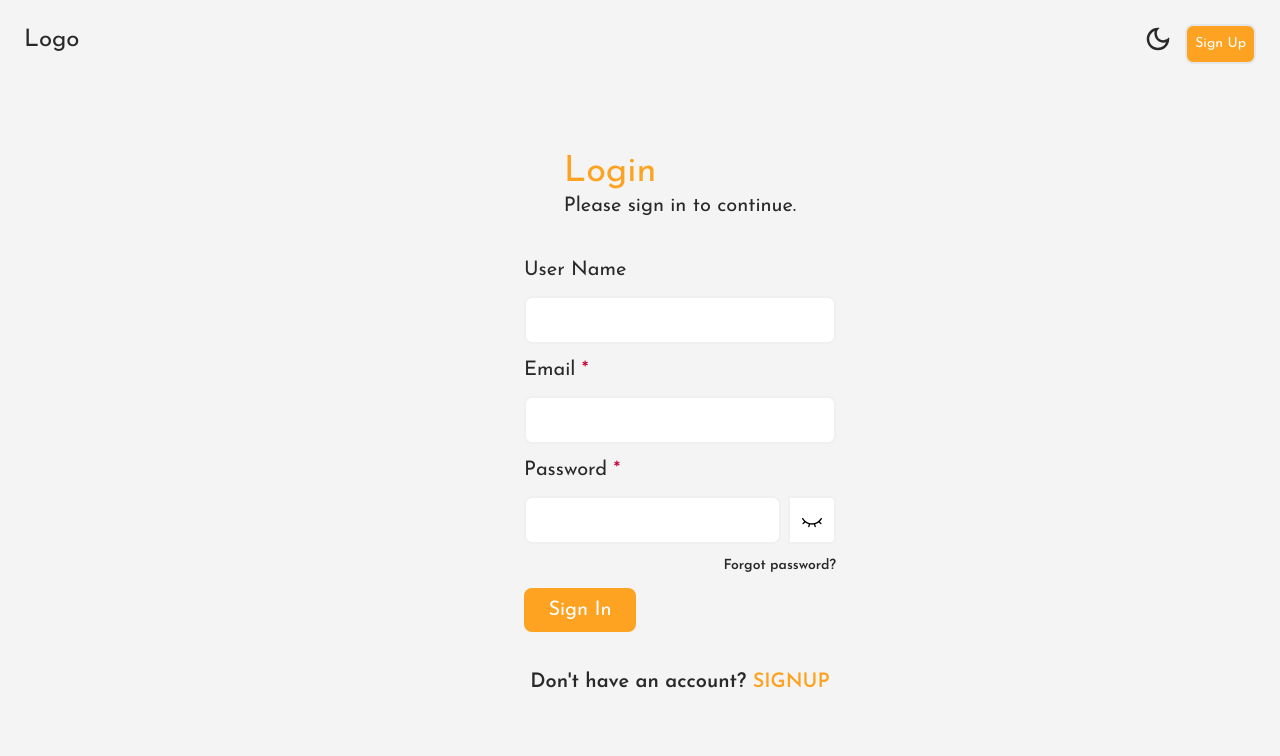
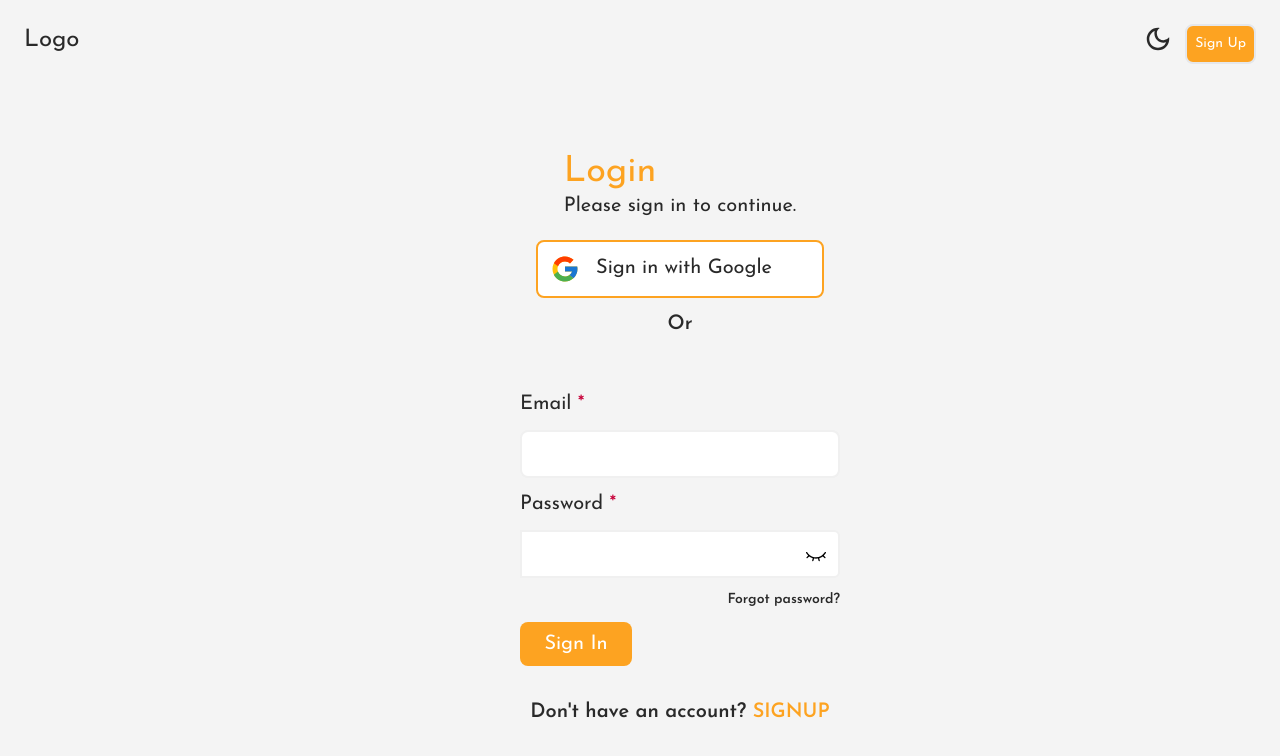
Before and after one commit to KyiThantSin/React-Firebase-Auth, a React (Create React App) app: page / in a window 1280 px wide. Shown: the top 756 px of the page. Built offline with nearby package versions, Linux system fonts and the light colour scheme; no server answers.

Commit message:
google signIn

```diff
--- a/src/App.js
+++ b/src/App.js
@@ -27,7 +27,7 @@ function App() {
     return () => {
       unsubscribe();
     };
-  }, []);
+  }, [Auth]);
 
   const themeController = () => {
     setTheme(!theme);
--- a/src/Components/SignIn.js
+++ b/src/Components/SignIn.js
@@ -1,9 +1,10 @@
 import { useCallback, useEffect, useState } from "react";
 import { RxEyeClosed } from "react-icons/rx";
 import { IoEyeOutline } from "react-icons/io5";
+import { FcGoogle } from "react-icons/fc";
 import { Link } from "react-router-dom";
-import { Auth } from "../firebase";
-import { signInWithEmailAndPassword } from "firebase/auth";
+import { Auth, provider } from "../firebase";
+import { signInWithEmailAndPassword, signInWithPopup } from "firebase/auth";
 import { useNavigate } from "react-router-dom";
 import { ToastContainer, toast } from "react-toastify";
 import "react-toastify/dist/ReactToastify.css";
@@ -13,7 +14,6 @@ const SignIn = () => {
   const [error, setError] = useState(null);
   const [status, setStatus] = useState(false);
   const [initialState, setInitialState] = useState({
-    name: "",
     email: "",
     password: "",
   });
@@ -81,21 +81,32 @@ const SignIn = () => {
         });
     }
   };
+  const googleSignInHandler = async () => {
+    await signInWithPopup(Auth, provider)
+      .then((result) => {
+        //console.log(result)
+        const email = result.user.email;
+        localStorage.setItem("email:", email);
+        navigate("/profile");
+      })
+      .catch((error) => {
+        console.log(error);
+      });
+  };
   return (
     <div className="container">
       <div className="flex justify-start flex-col">
         <h2 className="text-4xl text-button">Login</h2>
         <h2 className="text-xl">Please sign in to continue.</h2>
       </div>
+      <div className="google-btn-container">
+        <button className="google-btn" onClick={() => googleSignInHandler()}>
+          <FcGoogle size={30} />
+          Sign in with Google
+        </button>
+        <b className="flex justify-center">Or</b>
+      </div>
       <form className="formStyle" onSubmit={onSubmit}>
-        <label htmlFor="name">User Name</label>
-        <input
-          type="text"
-          id="name"
-          name="name"
-          className="inputStyle"
-          onChange={onChangeHandler}
-        />
         <label htmlFor="email">
           Email <span className="alert">*</span>
         </label>
@@ -136,9 +147,9 @@ const SignIn = () => {
           Sign In
         </button>
       </form>
-      <b className="text-md">
+      <b className="text-md whitespace-nowrap">
         Don't have an account?{" "}
-        <span className="text-button uppercase">
+        <span className="text-button uppercase hover:underline">
           <Link to={"/signUp"}>SignUp</Link>
         </span>{" "}
       </b>
--- a/src/Components/SignUp.js
+++ b/src/Components/SignUp.js
@@ -86,7 +86,7 @@ const SignUp = () => {
 
   return (
     <div className="container">
-      <h2 className="text-4xl">Create Account</h2>
+      <h2 className="text-4xl whitespace-nowrap">Create Account</h2>
       <form className="formStyle" onSubmit={onSubmit}>
         <label htmlFor="name">
           User Name <span className="alert">*</span>
--- a/src/firebase.js
+++ b/src/firebase.js
@@ -1,5 +1,5 @@
 import { initializeApp } from "firebase/app";
-import { getAuth } from "firebase/auth";
+import { getAuth, GoogleAuthProvider } from "firebase/auth";
 
 //web app's Firebase configuration
 const firebaseConfig = {
@@ -16,3 +16,4 @@ const app = initializeApp(firebaseConfig);
 
 // Initialize Firebase Authentication and get a reference to the service
 export const Auth = getAuth(app);
+export const provider = new GoogleAuthProvider();
--- a/src/index.css
+++ b/src/index.css
@@ -11,10 +11,10 @@
   @apply bg-slate-700 text-white font-body text-xl lg:pb-36;
 }
 .container{
-  @apply flex justify-center items-center p-16 flex-col ml-10;
+  @apply flex justify-center items-center p-16 flex-col lg:ml-10 md:ml-10 ;
 }
 .formStyle{
-  @apply grid grid-cols-1 space-y-3 w-96 p-9;
+  @apply grid grid-cols-1 space-y-3 w-96 p-8;
 }
 .inputStyle{
   @apply h-12 rounded-lg p-3 border-lightgrey border-2 text-black;
@@ -29,7 +29,7 @@
   @apply text-alert;
 }
 .iconWrapper{
-  @apply absolute inset-y-0 right-0 flex items-center justify-end pr-3 bg-white rounded-tr-md rounded-br-md p-3 border-lightgrey border-t-2 border-b-2 border-r-2 border-l-2;
+  @apply absolute inset-y-0 right-0 left-0 flex items-center justify-end pr-3 bg-white rounded-tr-md rounded-br-md p-3 border-lightgrey border-t-2 border-b-2 border-r-2 border-l-2;
 }
 .navbar-container{
   @apply flex flex-row justify-between p-6 text-2xl;
@@ -46,3 +46,9 @@
 .profile{
   @apply w-96 h-60;
 }
+.google-btn{
+  @apply text-primary flex flex-row gap-4 bg-white border-2 border-button rounded-lg p-3 w-72;
+}
+.google-btn-container{
+  @apply gap-3 flex flex-col justify-center p-5;
+}
```
Also changed, not shown: public/build/tailwind.css.
